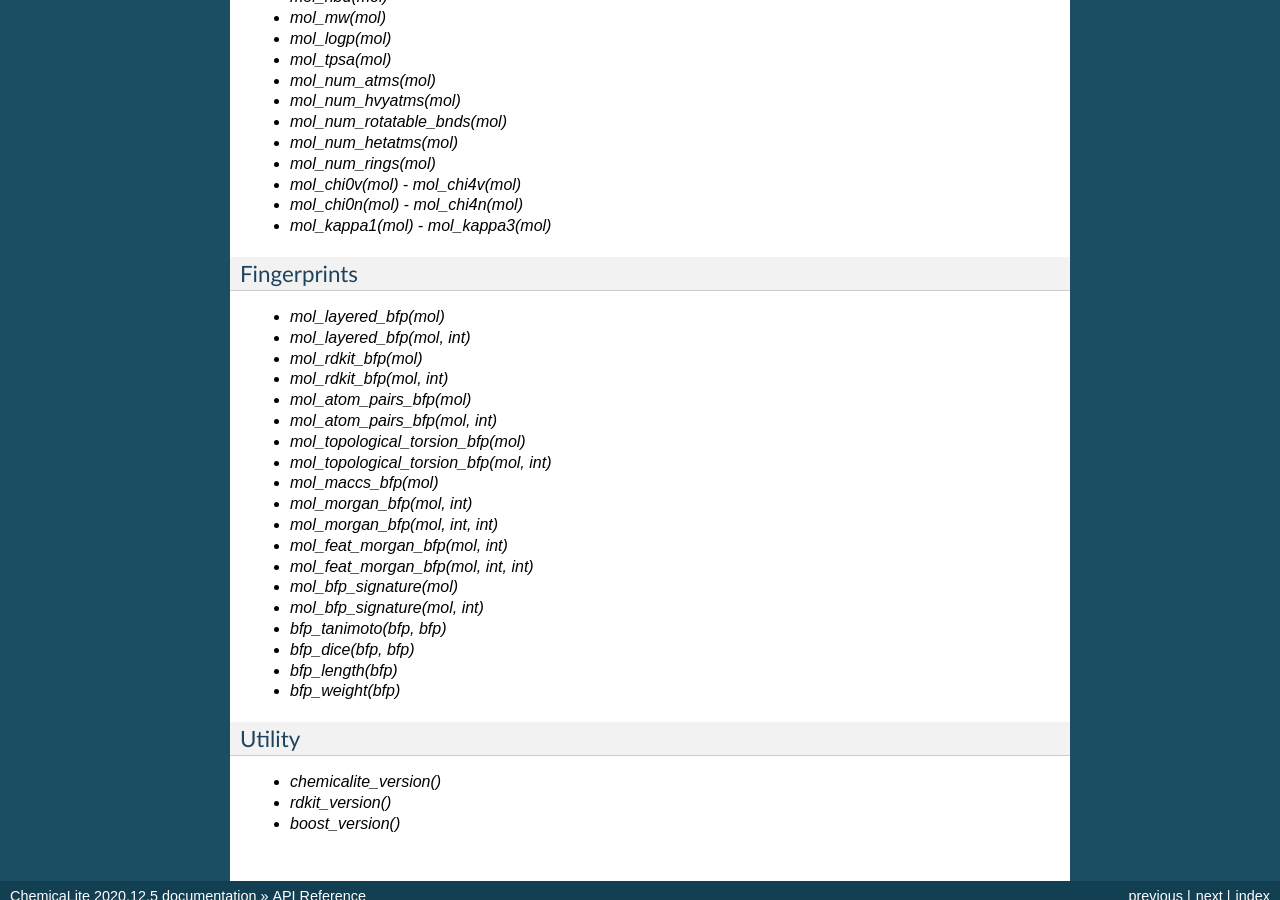
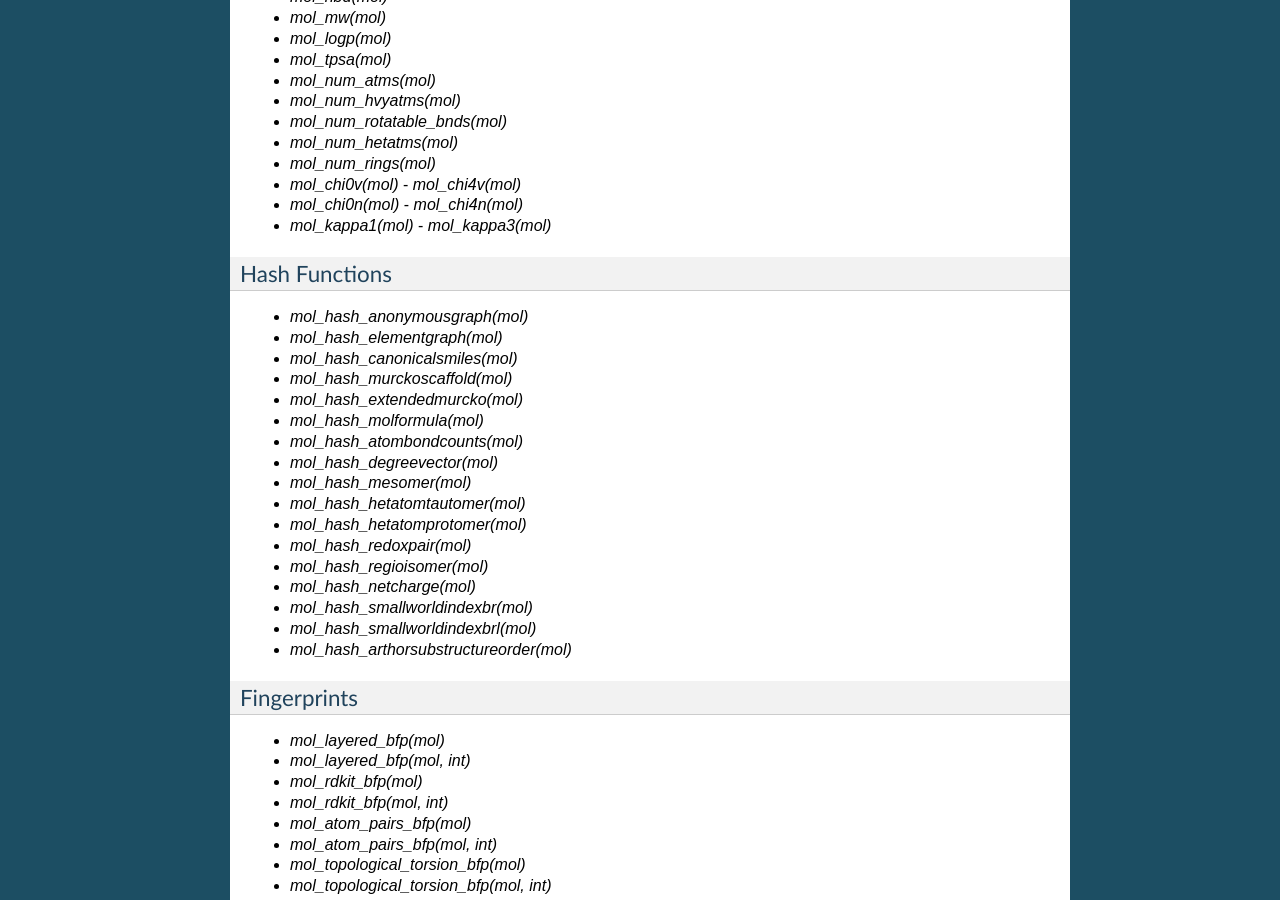
Before and after one commit to rvianello/chemicalite, a Sphinx documentation site: the page built from docs/api.rst, in a window 1280 px wide and 900 px high, scrolled down 1247 px. Built offline with Sphinx 7.4.7, drawn with Linux system fonts in a browser that asks for light colours; pages that are not in the unit, such as notebooks, are missing from menus.

Commit message:
include the mol_hash_* functions in the api docs

```diff
--- a/docs/api.rst
+++ b/docs/api.rst
@@ -65,6 +65,27 @@ Descriptors
 * `mol_chi0n(mol)` - `mol_chi4n(mol)`
 * `mol_kappa1(mol)` - `mol_kappa3(mol)`
 
+Hash Functions
+..............
+
+* `mol_hash_anonymousgraph(mol)`
+* `mol_hash_elementgraph(mol)`
+* `mol_hash_canonicalsmiles(mol)`
+* `mol_hash_murckoscaffold(mol)`
+* `mol_hash_extendedmurcko(mol)`
+* `mol_hash_molformula(mol)`
+* `mol_hash_atombondcounts(mol)`
+* `mol_hash_degreevector(mol)`
+* `mol_hash_mesomer(mol)`
+* `mol_hash_hetatomtautomer(mol)`
+* `mol_hash_hetatomprotomer(mol)`
+* `mol_hash_redoxpair(mol)`
+* `mol_hash_regioisomer(mol)`
+* `mol_hash_netcharge(mol)`
+* `mol_hash_smallworldindexbr(mol)`
+* `mol_hash_smallworldindexbrl(mol)`
+* `mol_hash_arthorsubstructureorder(mol)`
+
 Fingerprints
 ............
 
```
